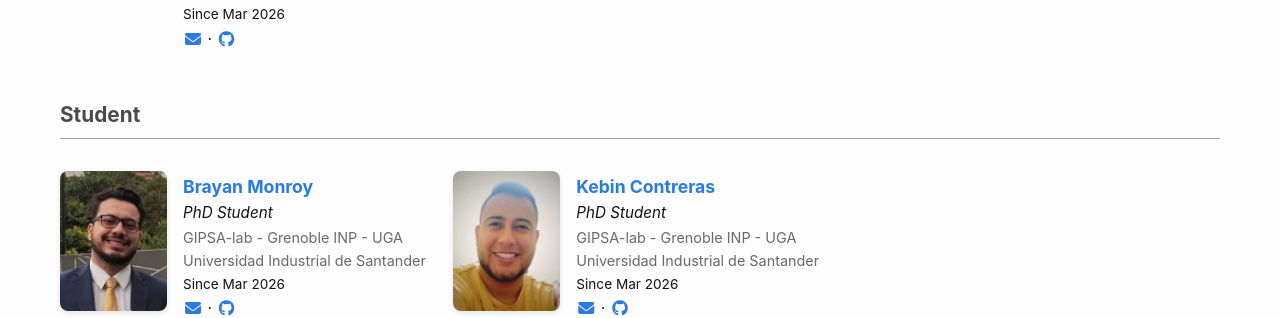
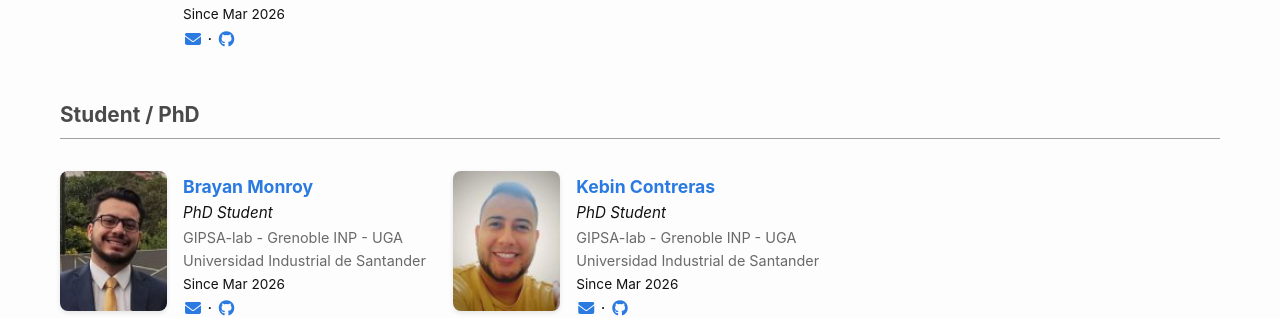
Before and after one commit to mira-imaging/mira-imaging.github.io, a Jekyll site: the page built from _pages_navbar/members.html, in a window 1280 px wide and 900 px high, scrolled down 700 px. Shown: the part 158-476 px from the top of the window. Built offline with Jekyll 4.4.1, drawn with Linux system fonts in a browser that asks for light colours.

Commit message:
Member fix

```diff
--- a/_data/members.yml
+++ b/_data/members.yml
@@ -3,7 +3,7 @@ categories:
     type: Researcher / Engineer / Developer
     order: "1"
   - &student
-    type: Student
+    type: Student / PhD
     order: "2"
   - &reference
     type: Reference
```
